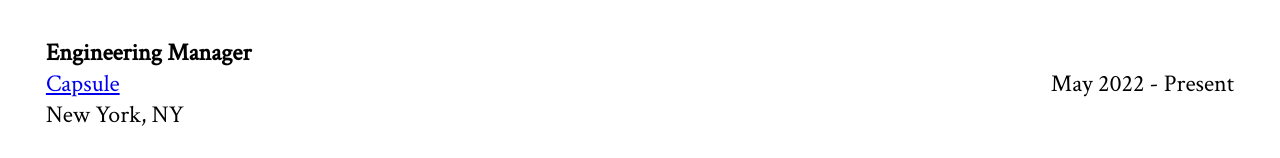
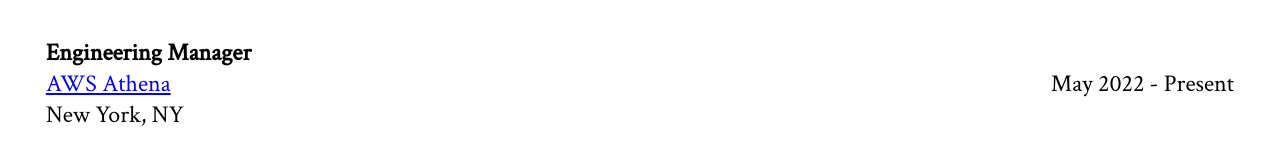
Before and after one commit to jb-reefer/resume-nextjs, a Next.js app: page / in a window 1280 px wide. Shown: the part 228-386 px from the top of the page. Built offline with nearby package versions, Linux system fonts and the light colour scheme.

Commit message:
fix hiccup

```diff
--- a/data.ts
+++ b/data.ts
@@ -2,7 +2,7 @@ import { IExperienceBlock } from "./components/ExperienceBlock";
 
 const data: IExperienceBlock[] = [
   {
-    company: "Capsule",
+    company: "AWS Athena",
     website: "https://aws.amazon.com/athena/",
     city: "New York, NY",
     role: "Engineering Manager",
```
